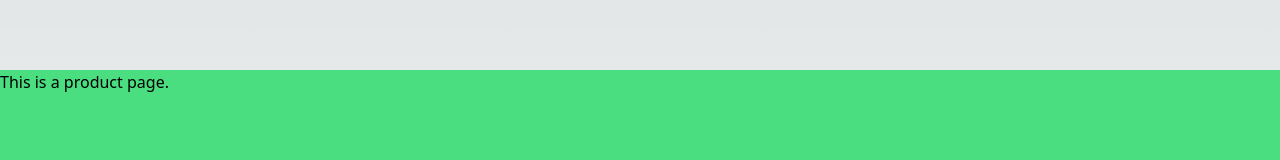
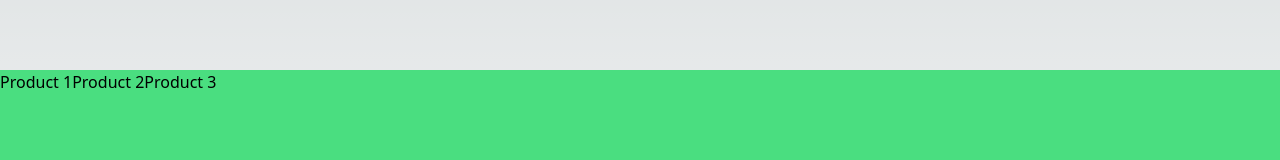
Before and after one commit to thazinnaing/text-nextjs, a Next.js app: page /products in a window 1280 px wide. Shown: the part 250-410 px from the top of the page. Built offline with nearby package versions, Linux system fonts and the light colour scheme.

Commit message:
feat: Link and replace

```diff
--- a/src/app/page.tsx
+++ b/src/app/page.tsx
@@ -1,9 +1,11 @@
-
+import Link from "next/link";
 export default function Home() {
   return (
     <div>
       <h1 className="text-blue-400 font-bold">Hello</h1>
       <h2>world</h2>
+      <Link href="/about">About</Link>
+      <Link href="/products">Products</Link>
     </div>
   );
 }
--- a/src/app/products/page.tsx
+++ b/src/app/products/page.tsx
@@ -1,8 +1,11 @@
+import Link from "next/link"
 const Products = () => {
     return (
-      <div>
-          This is a product page.
-      </div>
+     <div>
+      <Link href="/products/1">Product 1</Link>
+      <Link href="/products/2" replace>Product 2</Link>
+      <Link href="/products/3">Product 3</Link>
+     </div>
     )
   }
 
```
